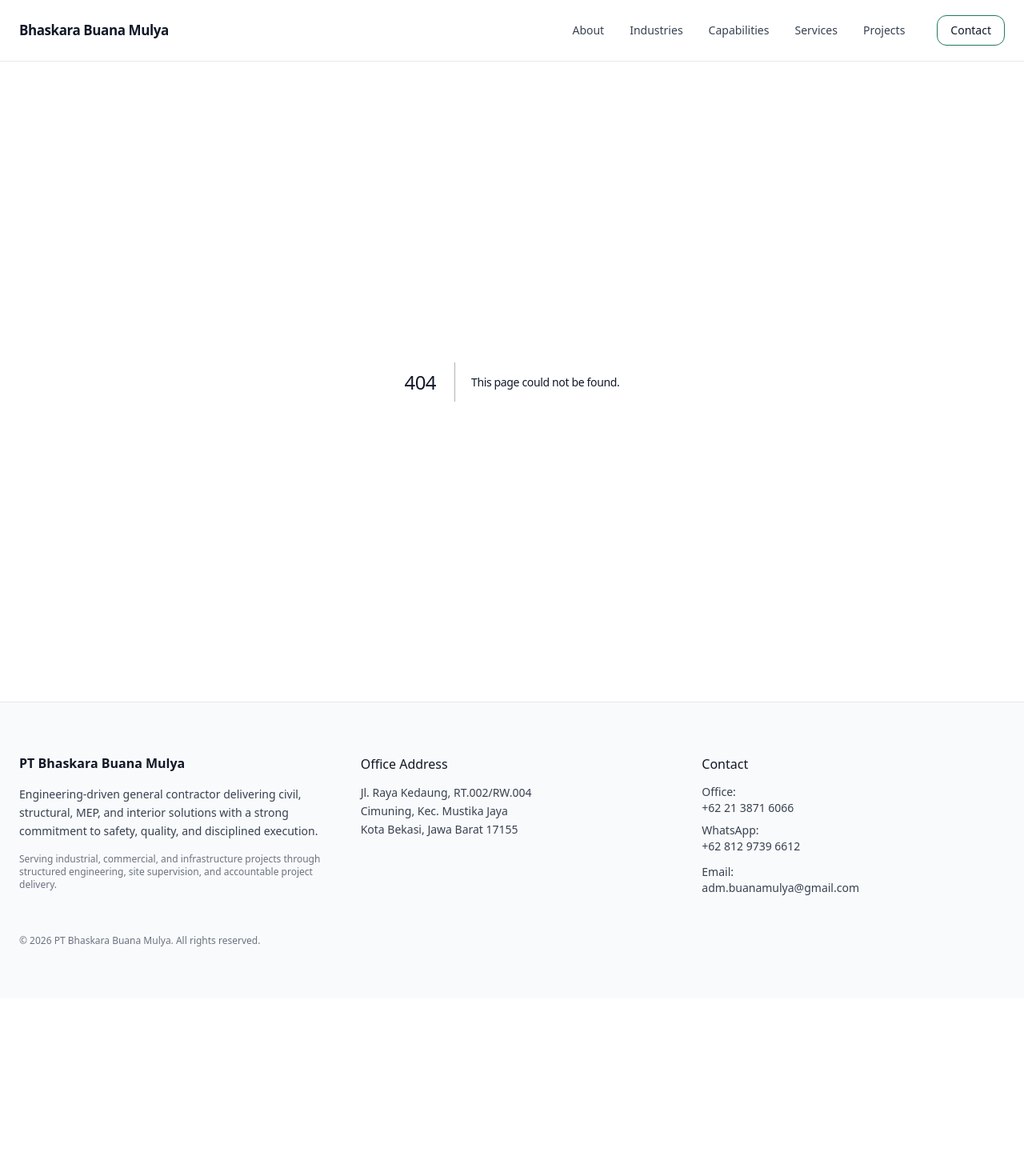
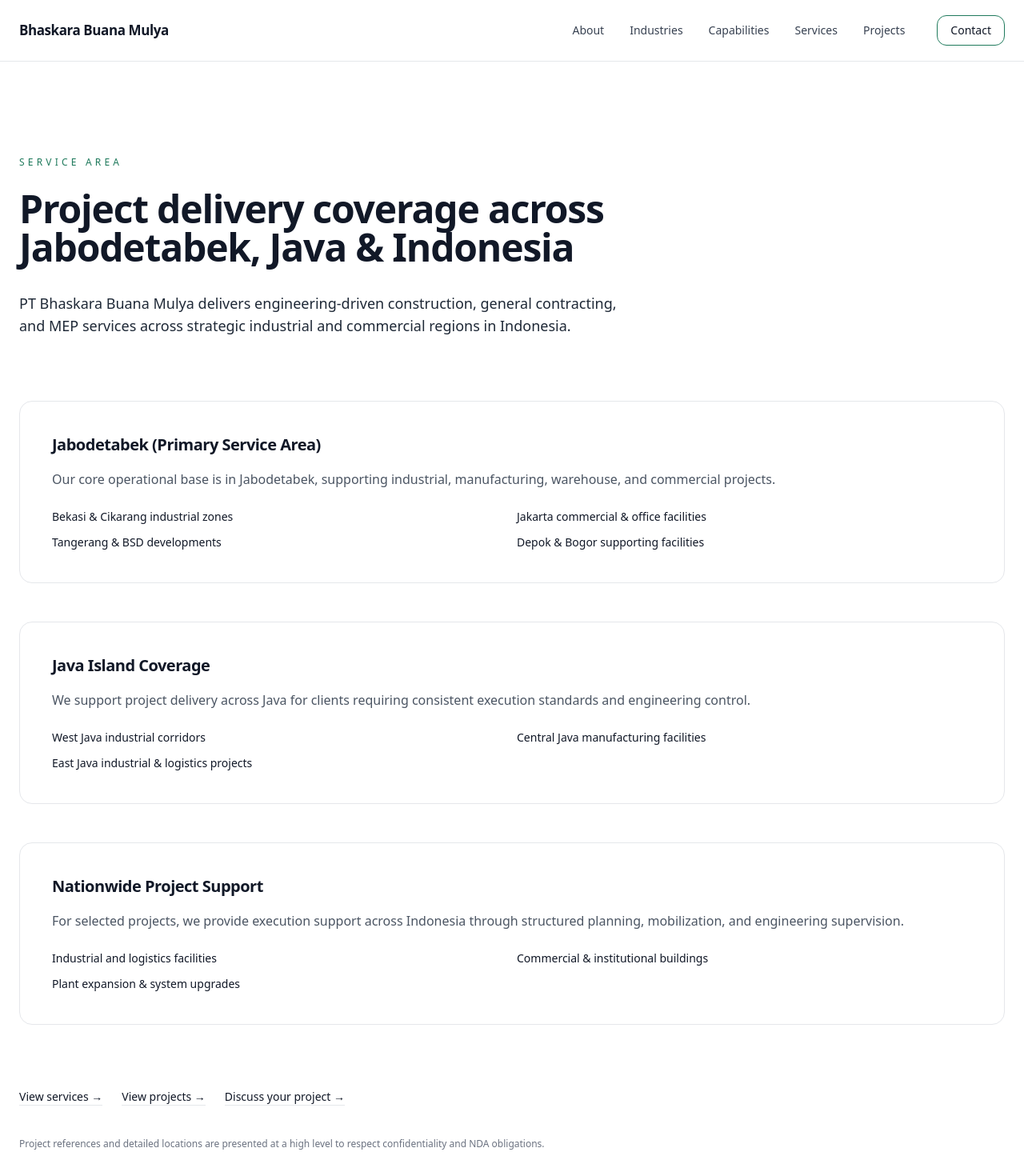
Before and after one commit to herlan-syihabudin/Bhaskara, a Next.js app: page /service-area in a window 1280 px wide. Before the commit this address had no page. Shown: the top 1470 px of the page at 80% size. Before the commit the page ends 1248 px from the top, so only its background shows below. Built offline with nearby package versions, Linux system fonts and the light colour scheme.

Commit message:
Create page.tsx

```diff
--- /dev/null
+++ b/app/service-area/page.tsx
@@ -0,0 +1,101 @@
+import type { Metadata } from "next";
+import Link from "next/link";
+
+export const metadata: Metadata = {
+  title: "Service Area | General Contractor Jabodetabek, Jawa & Indonesia",
+  description:
+    "PT Bhaskara Buana Mulya provides engineering-led construction, MEP, and general contracting services across Jabodetabek, Java, and throughout Indonesia.",
+  alternates: {
+    canonical: "https://bhaskara-lqtk.vercel.app/service-area",
+  },
+};
+
+export default function ServiceAreaPage() {
+  return (
+    <section className="bg-white">
+      <div className="container-bbm py-28 max-w-5xl">
+
+        <span className="badge">SERVICE AREA</span>
+
+        <h1 className="mt-6">
+          Project delivery coverage across
+          <span className="block">Jabodetabek, Java & Indonesia</span>
+        </h1>
+
+        <p className="mt-8 text-lg text-gray-800 max-w-3xl">
+          PT Bhaskara Buana Mulya delivers engineering-driven construction,
+          general contracting, and MEP services across strategic industrial
+          and commercial regions in Indonesia.
+        </p>
+
+        {/* ===== JABODETABEK ===== */}
+        <div className="mt-20 card p-10">
+          <h2 className="text-xl font-semibold">
+            Jabodetabek (Primary Service Area)
+          </h2>
+          <p className="mt-4 text-gray-600">
+            Our core operational base is in Jabodetabek, supporting
+            industrial, manufacturing, warehouse, and commercial projects.
+          </p>
+          <ul className="mt-6 grid md:grid-cols-2 gap-3 text-sm">
+            <li>Bekasi & Cikarang industrial zones</li>
+            <li>Jakarta commercial & office facilities</li>
+            <li>Tangerang & BSD developments</li>
+            <li>Depok & Bogor supporting facilities</li>
+          </ul>
+        </div>
+
+        {/* ===== JAVA ===== */}
+        <div className="mt-12 card p-10">
+          <h2 className="text-xl font-semibold">
+            Java Island Coverage
+          </h2>
+          <p className="mt-4 text-gray-600">
+            We support project delivery across Java for clients requiring
+            consistent execution standards and engineering control.
+          </p>
+          <ul className="mt-6 grid md:grid-cols-2 gap-3 text-sm">
+            <li>West Java industrial corridors</li>
+            <li>Central Java manufacturing facilities</li>
+            <li>East Java industrial & logistics projects</li>
+          </ul>
+        </div>
+
+        {/* ===== INDONESIA ===== */}
+        <div className="mt-12 card p-10">
+          <h2 className="text-xl font-semibold">
+            Nationwide Project Support
+          </h2>
+          <p className="mt-4 text-gray-600">
+            For selected projects, we provide execution support across
+            Indonesia through structured planning, mobilization, and
+            engineering supervision.
+          </p>
+          <ul className="mt-6 grid md:grid-cols-2 gap-3 text-sm">
+            <li>Industrial and logistics facilities</li>
+            <li>Commercial & institutional buildings</li>
+            <li>Plant expansion & system upgrades</li>
+          </ul>
+        </div>
+
+        {/* ===== CROSS LINKS ===== */}
+        <div className="mt-20 flex flex-wrap gap-6 text-sm">
+          <Link href="/services" className="border-b font-medium">
+            View services →
+          </Link>
+          <Link href="/projects" className="border-b font-medium">
+            View projects →
+          </Link>
+          <Link href="/contact" className="border-b font-medium">
+            Discuss your project →
+          </Link>
+        </div>
+
+        <p className="mt-10 text-xs text-gray-500 max-w-3xl">
+          Project references and detailed locations are presented at a high
+          level to respect confidentiality and NDA obligations.
+        </p>
+      </div>
+    </section>
+  );
+}
```
